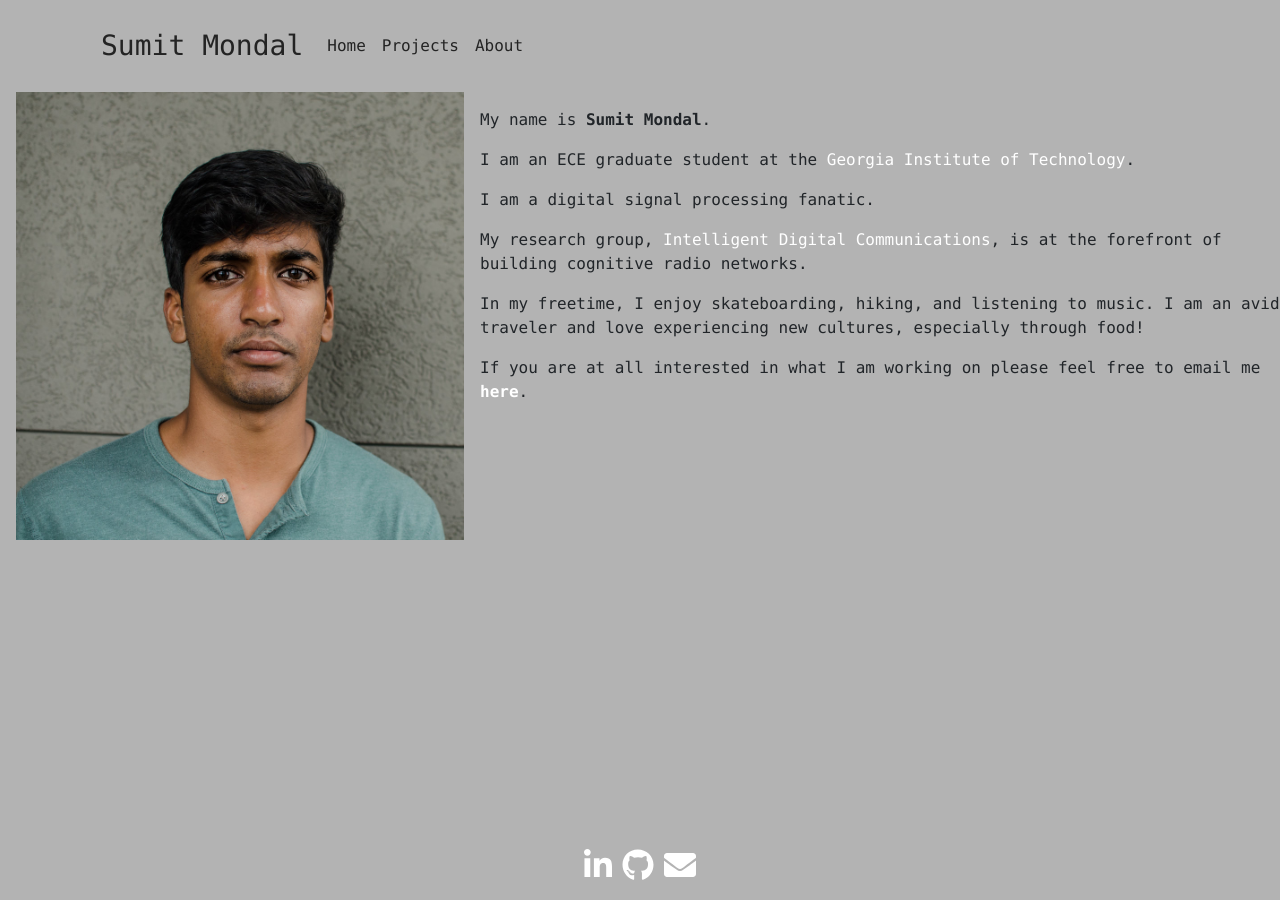
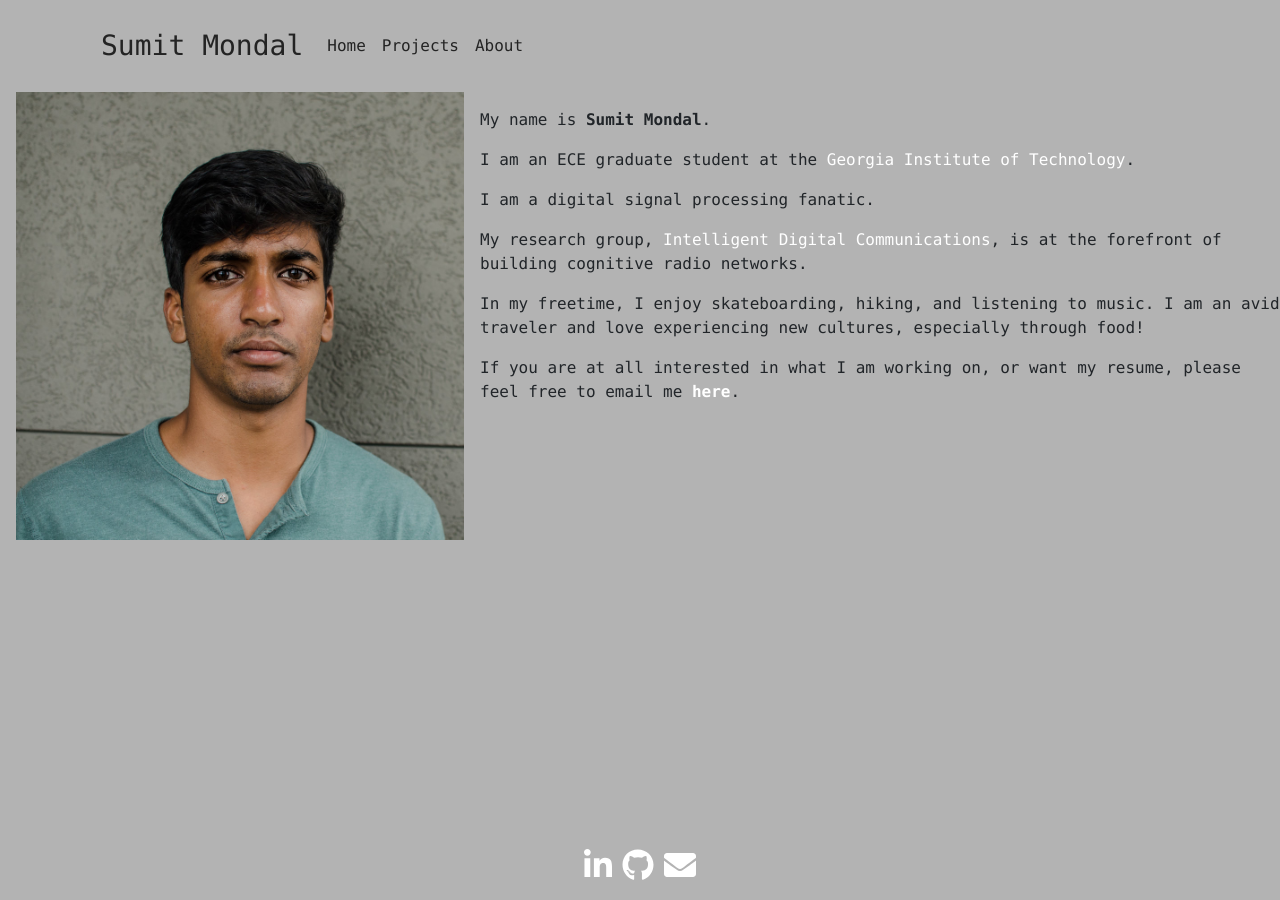
Before and after one commit to SumitMondal/SumitMondal.github.io, a Jekyll site: the page built from about/index.md, in a window 1280 px wide. Built offline with Jekyll 4.4.1, drawn with Linux system fonts in a browser that asks for light colours; nearby versions of some CDN libraries.

Commit message:
changes to about

```diff
--- a/about/index.md
+++ b/about/index.md
@@ -15,4 +15,4 @@
 
 In my freetime, I enjoy skateboarding, hiking, and listening to music. I am an avid traveler and love experiencing new cultures, especially through food!
 
-If you are at all interested in what I am working on please feel free to email me [__here__](mailto:sumitmondal@gatech.edu).
+If you are at all interested in what I am working on, or want my resume, please feel free to email me [__here__](mailto:sumitmondal@gatech.edu).
```
